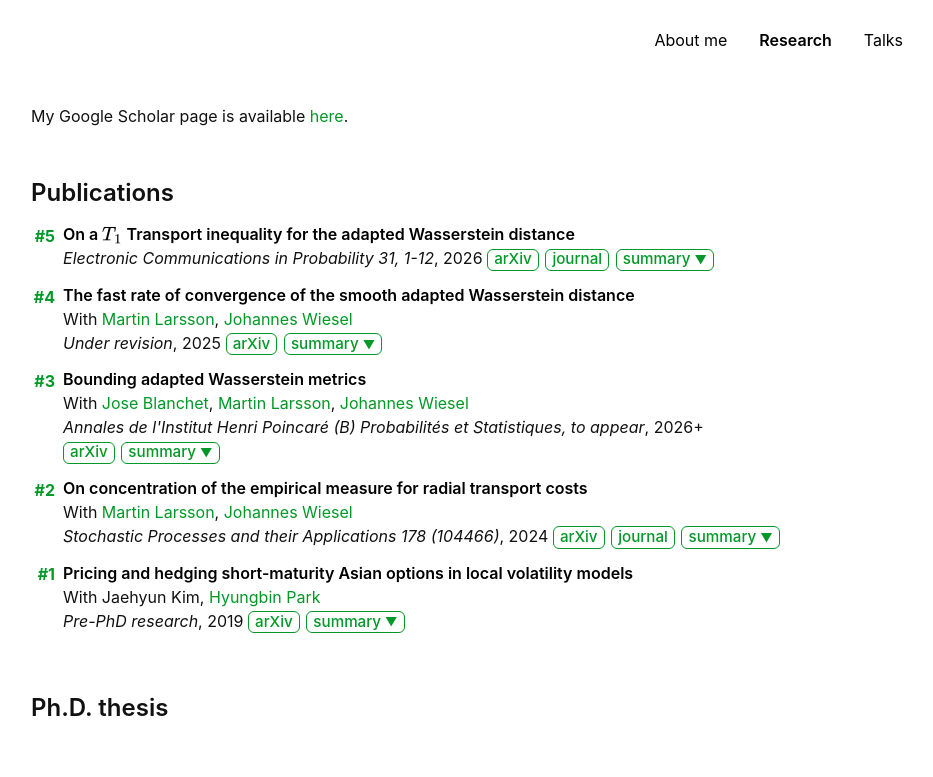
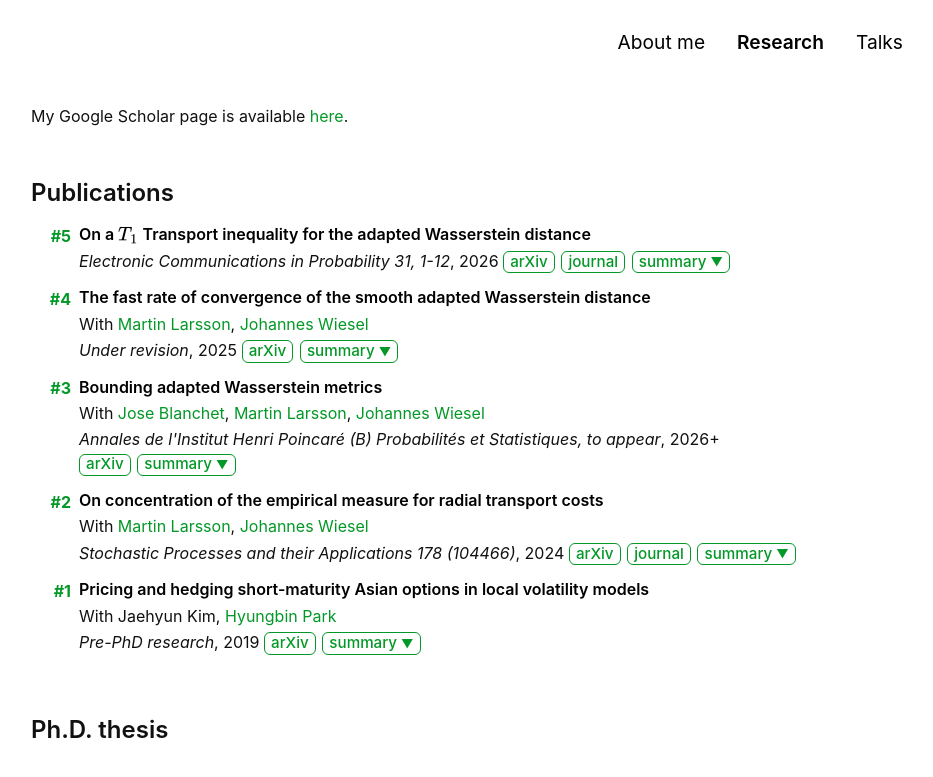
Before and after one commit to Jonghwap/Jonghwap.github.io, a Jekyll site: the page built from research.md, in a window 1280 px wide. Shown: the top 777 px of the page, without its empty margins (209-1142 px from the left). Built offline with Jekyll 4.4.1, drawn with Linux system fonts in a browser that asks for light colours; a style sheet for code colours, icons or effects is not loaded.

Commit message:
Update style-no-dark-mode.scss

```diff
--- a/assets/css/style-no-dark-mode.scss
+++ b/assets/css/style-no-dark-mode.scss
@@ -67,6 +67,7 @@
   font-weight: 400; // navigation bar에서 페이지 제목 두께
   color: #000 !important;
   padding: 0.25rem 0.5rem;
+  font-size: 1.2rem; // navigation bar에서 font size
 }
 
 .site-nav a.active {
@@ -156,17 +157,24 @@
   margin: 0 0 1.5rem 0;
 }
 
-.publication-entry {
+.publication-list > li {
+  margin-bottom: 0.75rem;
   display: flex;
   column-gap: 0.5rem;
   align-items: flex-start;
-  margin-bottom: 0.75rem;
 }
 
 .publication-rank {
+  font-weight: 700;
   color: #039827;
-  font-weight: 700;
-  min-width: 1.5rem;
+  min-width: 2.5rem;
   text-align: right;
   padding-top: 0.1rem;
 }
+
+.publication-details {
+  flex: 1;
+  display: flex;
+  flex-direction: column;
+  gap: 0.15rem;
+}
```
